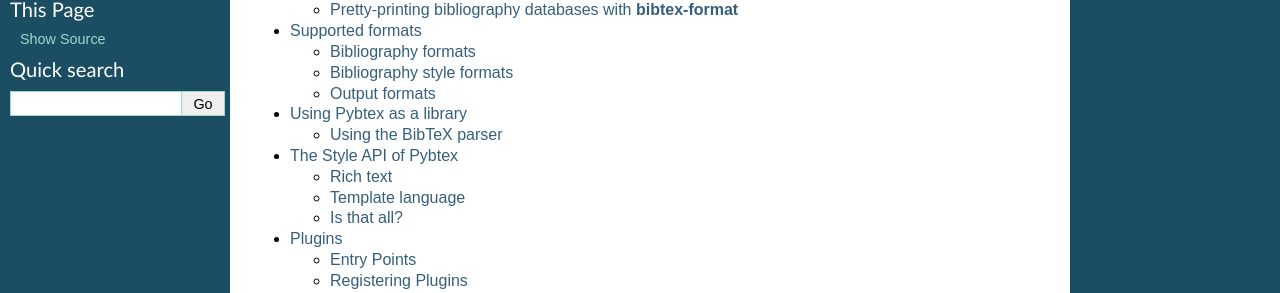
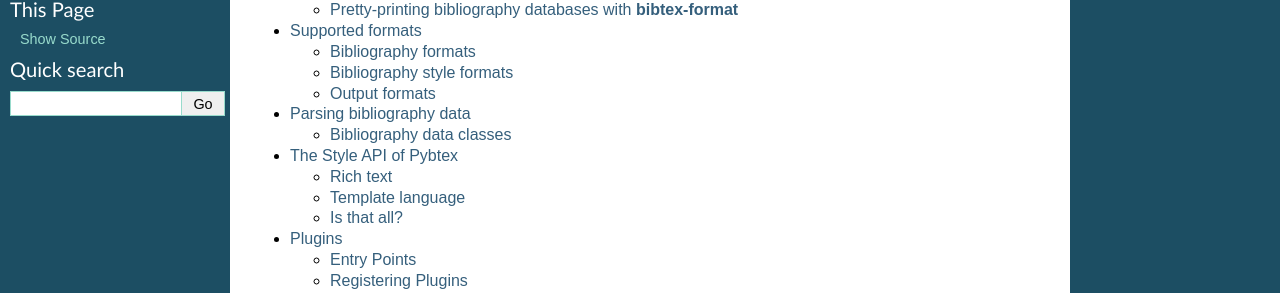
Before and after one commit to live-clones/pybtex, a Sphinx documentation site: the page built from docs/source/manual.rst, in a window 1280 px wide. Shown: the part 154-447 px from the top of the page. Built offline with Sphinx 7.4.7, drawn with Linux system fonts in a browser that asks for light colours; part of the change alters nothing that is shown.

```diff
--- a/docs/source/api.rst
+++ b/docs/source/api.rst
@@ -1,15 +1,29 @@
 =========================
-Using Pybtex as a library
+Parsing bibliography data
 =========================
 
 
 .. testsetup:: *
 
-    from pybtex.database import BibliographyData, Entry, Person
+    from pybtex.database import BibliographyData, Entry, Person, parse_string
 
 
-Using the BibTeX parser
-=======================
+One of the most common things to do with Pybtex API is parsing BibTeX files.
+There are several high level functions in the :py:mod:`pybtex.database` module
+for that.
+
+.. autofunction:: pybtex.database.parse_string
+
+.. autofunction:: pybtex.database.parse_bytes
+
+.. autofunction:: pybtex.database.parse_file
+
+
+All these functions do basically the same thing: parse the data from a string
+or a file and return a :py:class:`.BibliographyData` object containing all the
+bibliography data.
+
+Here is a quick example:
 
 .. doctest::
 
@@ -22,11 +36,14 @@ Using the BibTeX parser
     Knuth, Donald
     MacKay, Pierre
 
-.. autofunction:: pybtex.database.parse_string
 
-.. autofunction:: pybtex.database.parse_bytes
+Bibliography data classes
+=========================
 
-.. autofunction:: pybtex.database.parse_file
+:py:class:`.BibliographyData` contains contains a dictionary of bibliography
+entries represented by :py:class:`.Entry` objects.
+Additionally, it may contain a LaTeX preamble defined by ``@PREAMBLE``
+commands in the BibTeX file.
 
 .. autoclass:: pybtex.database.BibliographyData
     :members:
```
